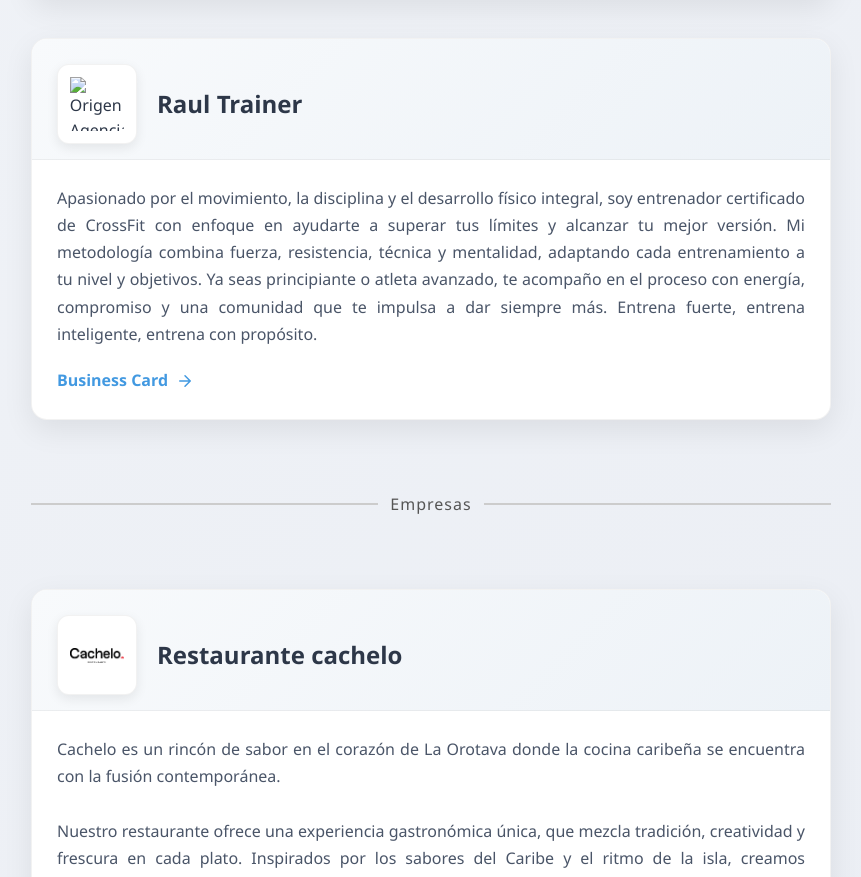
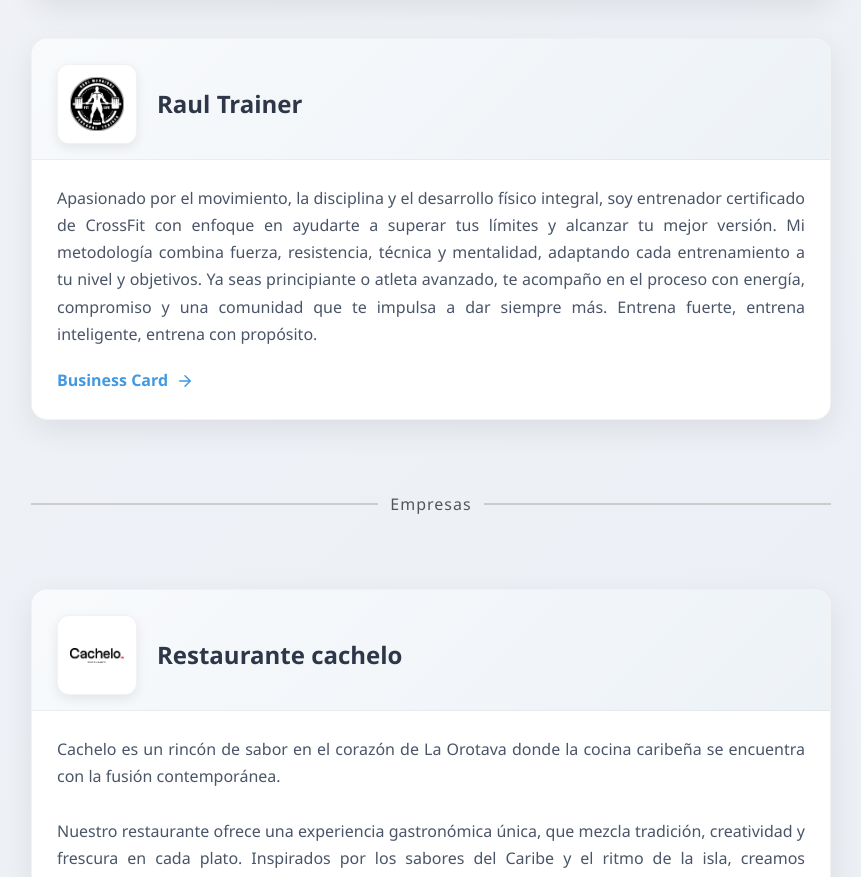
Before and after one commit to Jesr2104/Catalogo_BusinessCard, a plain HTML site: page index.html in a window 1280 px wide. Shown: the part 3125-4002 px from the top of the page, without its empty margins (209-1070 px from the left). Drawn offline with Linux system fonts and the light colour scheme.

Commit message:
Update index.html

```diff
--- a/index.html
+++ b/index.html
@@ -402,10 +402,11 @@
       </div>
     </span>
 
+    <!-- Raul Trainer -->
     <span class="card">
       <div class="card-header">
         <div class="logo-container">
-          <img src="logo-raul-trainer.jpg" alt="Origen Agencia Creativa">
+          <img src="img/logo-raul-trainer.jpg" alt="Origen Agencia Creativa">
         </div>
         <div class="card-title">Raul Trainer</div>
       </div>
```
